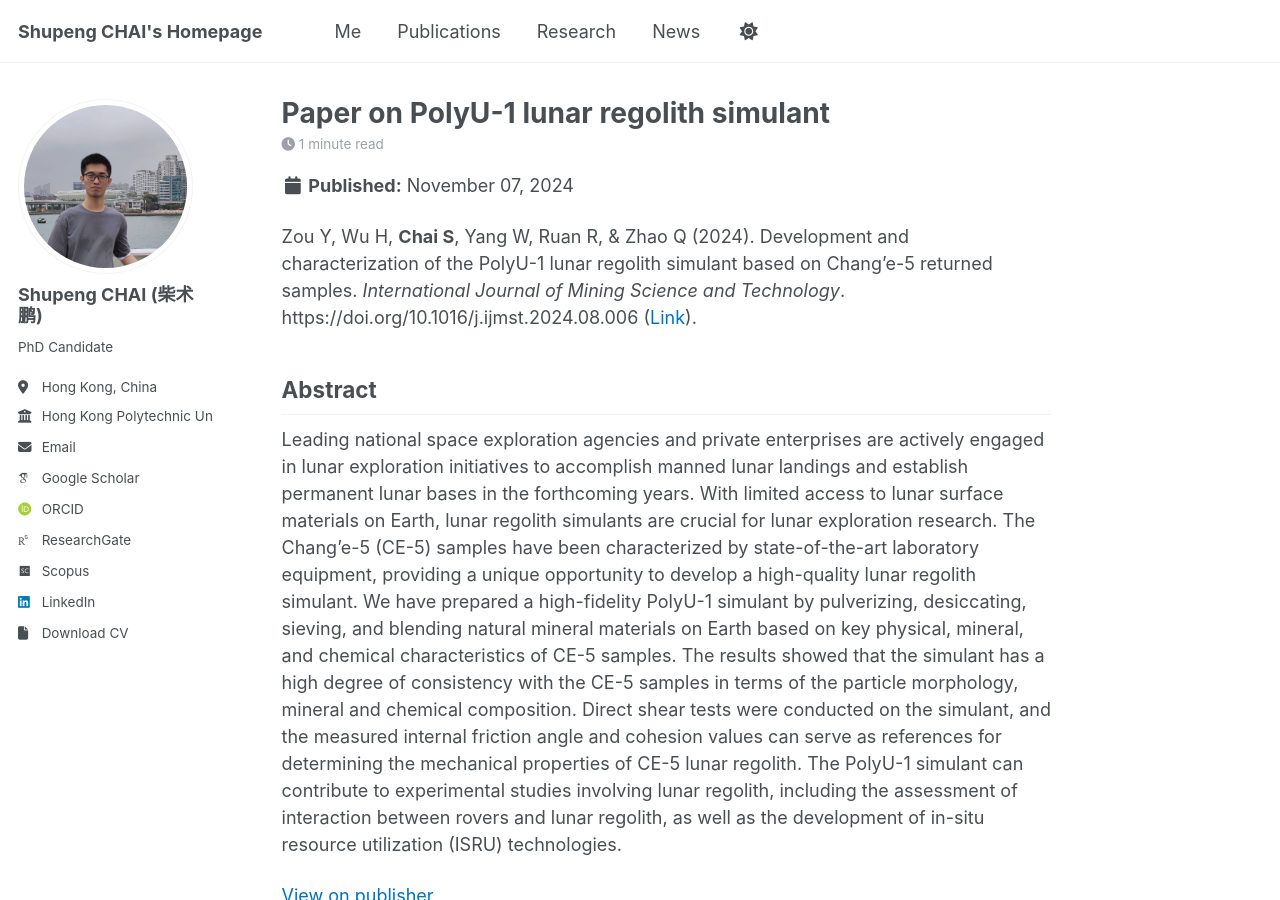
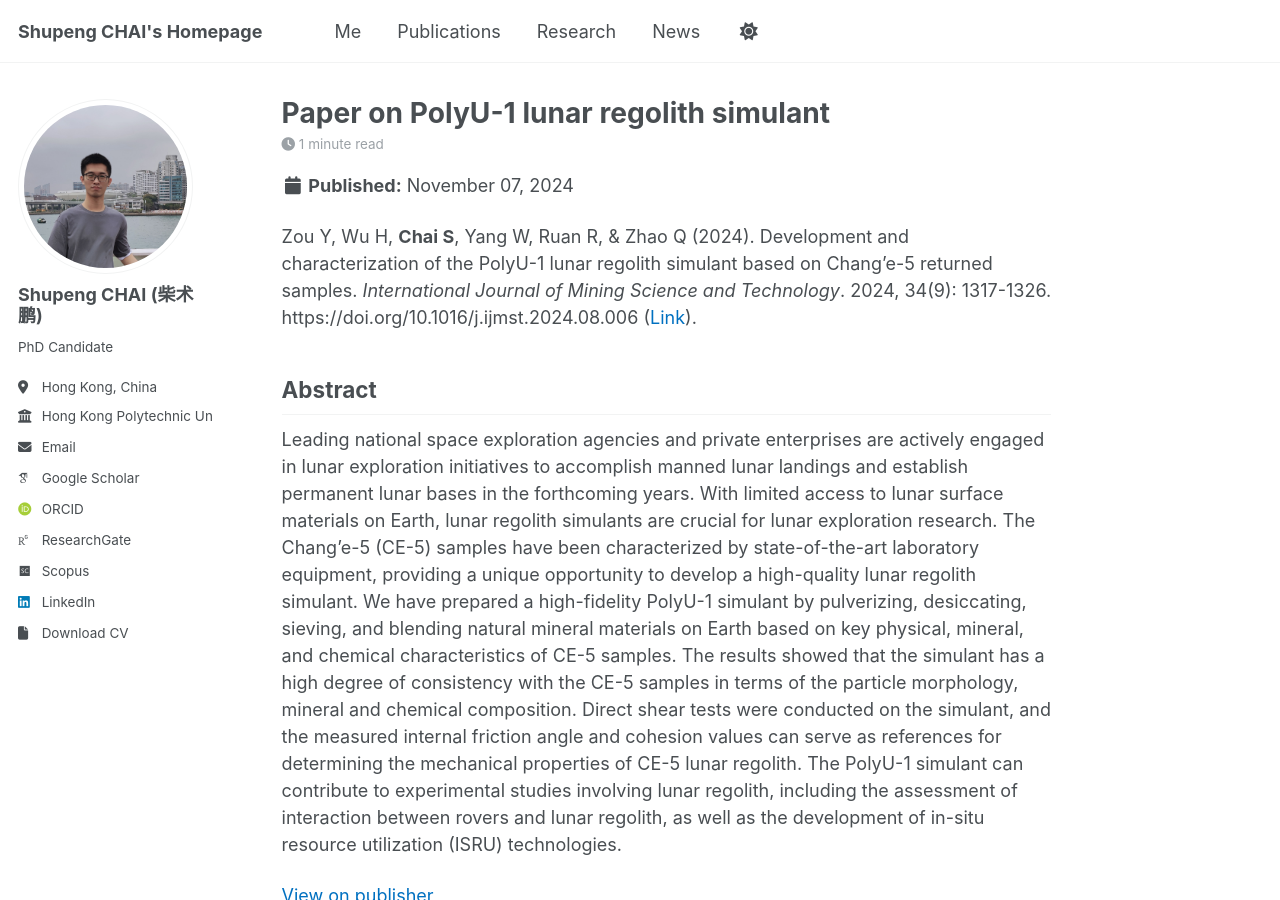
Before and after one commit to spchai/spchai.github.io, a Jekyll site: the page built from _posts/2024-11-07-Paper-Zou_et_al_IJMST.md, in a window 1280 px wide and 900 px high. Built offline with Jekyll 4.4.1, drawn with Linux system fonts in a browser that asks for light colours; some web fonts are replaced.

Commit message:
Update 2024-11-07-Paper-Zou_et_al_IJMST.md

```diff
--- a/_posts/2024-11-07-Paper-Zou_et_al_IJMST.md
+++ b/_posts/2024-11-07-Paper-Zou_et_al_IJMST.md
@@ -10,7 +10,7 @@ tags:
 ---
 
 
-Zou Y, Wu H, **Chai S**, Yang W, Ruan R, & Zhao Q (2024). Development and characterization of the PolyU-1 lunar regolith simulant based on Chang’e-5 returned samples. _International Journal of Mining Science and Technology_. https://doi.org/10.1016/j.ijmst.2024.08.006 ([Link](https://doi.org/10.1016/j.ijmst.2024.08.006)).
+Zou Y, Wu H, **Chai S**, Yang W, Ruan R, & Zhao Q (2024). Development and characterization of the PolyU-1 lunar regolith simulant based on Chang’e-5 returned samples. _International Journal of Mining Science and Technology_. 2024, 34(9): 1317-1326. https://doi.org/10.1016/j.ijmst.2024.08.006 ([Link](https://doi.org/10.1016/j.ijmst.2024.08.006)).
 
 
 
```
